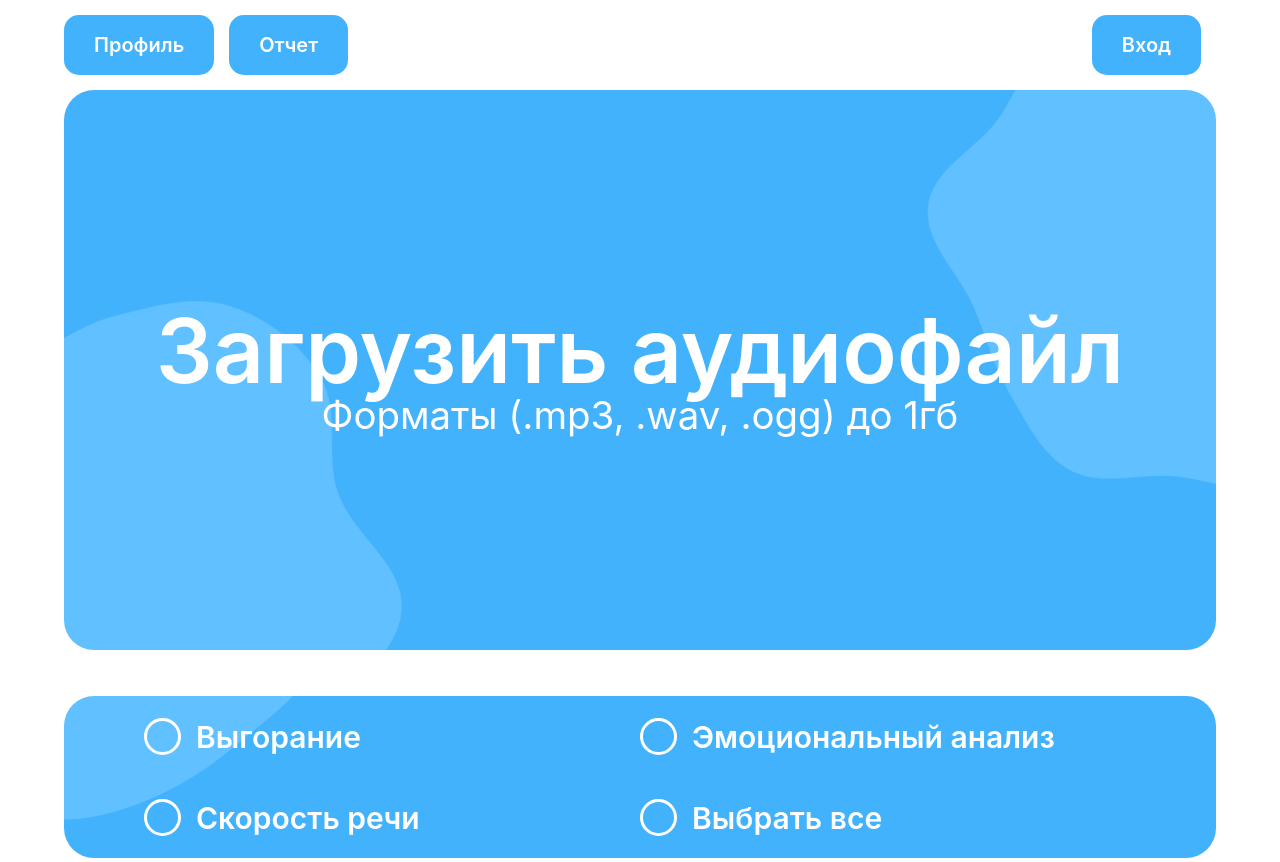
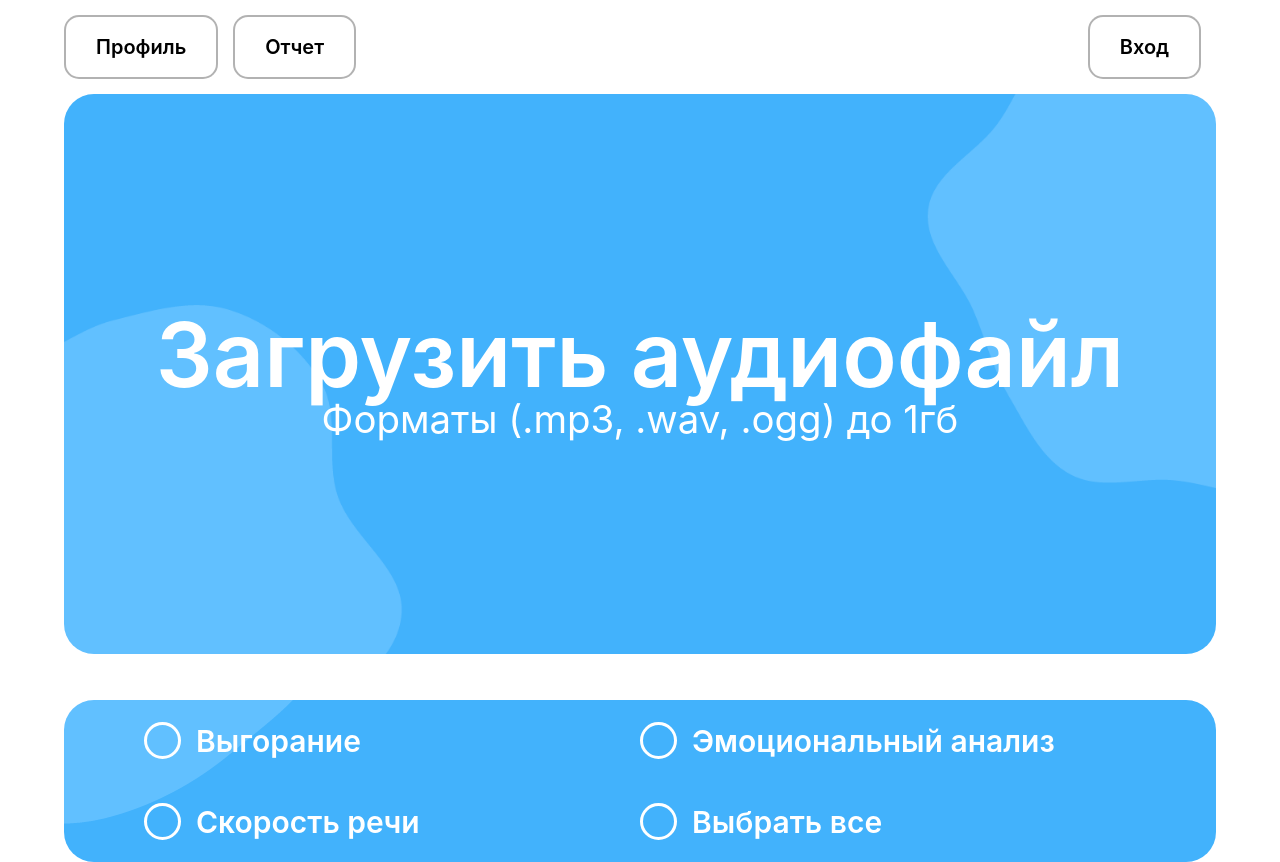
Before and after one commit to MEDOYED/harmonia, a React (Vite) app: page / in a window 1280 px wide. Built offline with nearby package versions, Linux system fonts and the light colour scheme; a web font is replaced by a local one.

Commit message:
navigation button styles

```diff
--- a/src/components/app/app.css
+++ b/src/components/app/app.css
@@ -5,12 +5,12 @@
 .header__link {
   padding: 20px 30px;
   margin: 15px 15px 15px 0;
-  border: none;
+  border: 2px solid rgba(0, 0, 0, 0.3);
   border-radius: 15px;
   font-size: 20px;
   font-weight: 600;
-  background-color: rgb(66, 178, 252);
-  color: white;
+  background-color: white;
+  color: black;
   text-decoration: none;
   display: inline-block;
   text-align: center;
```
